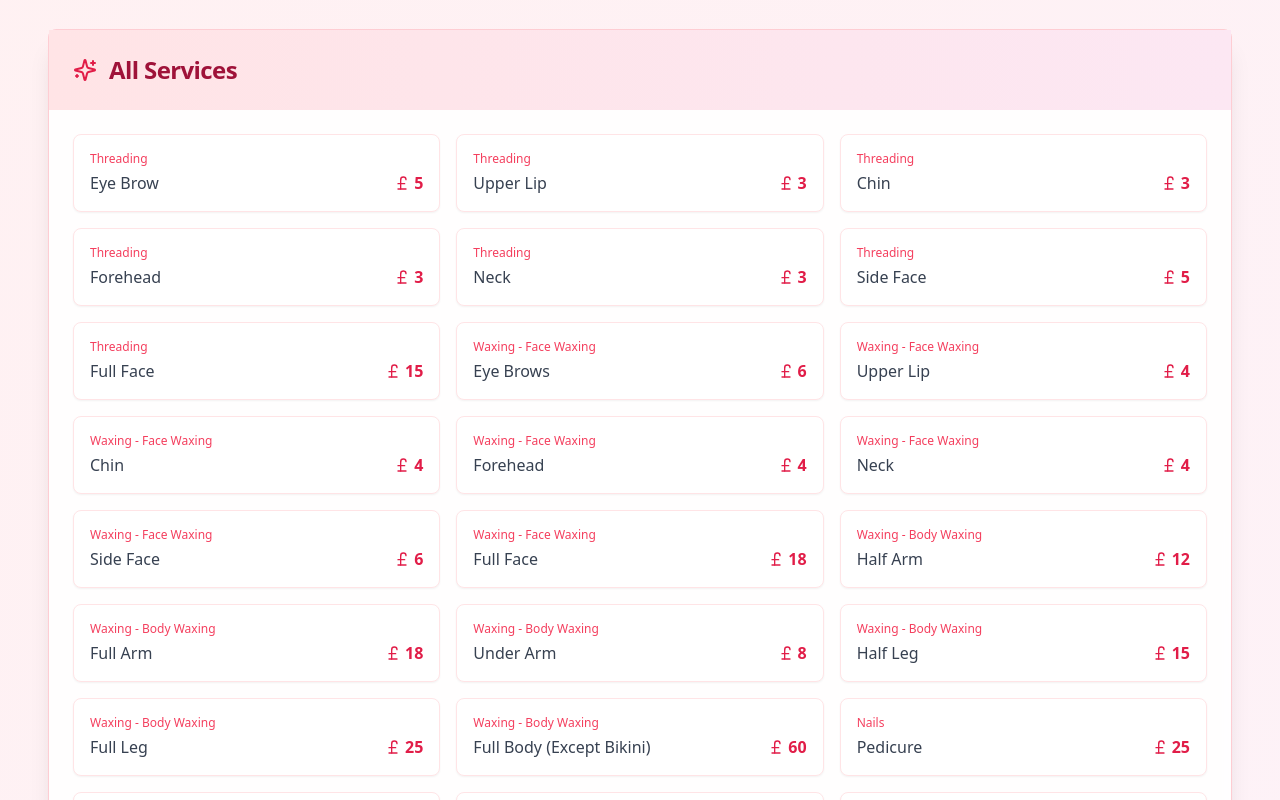
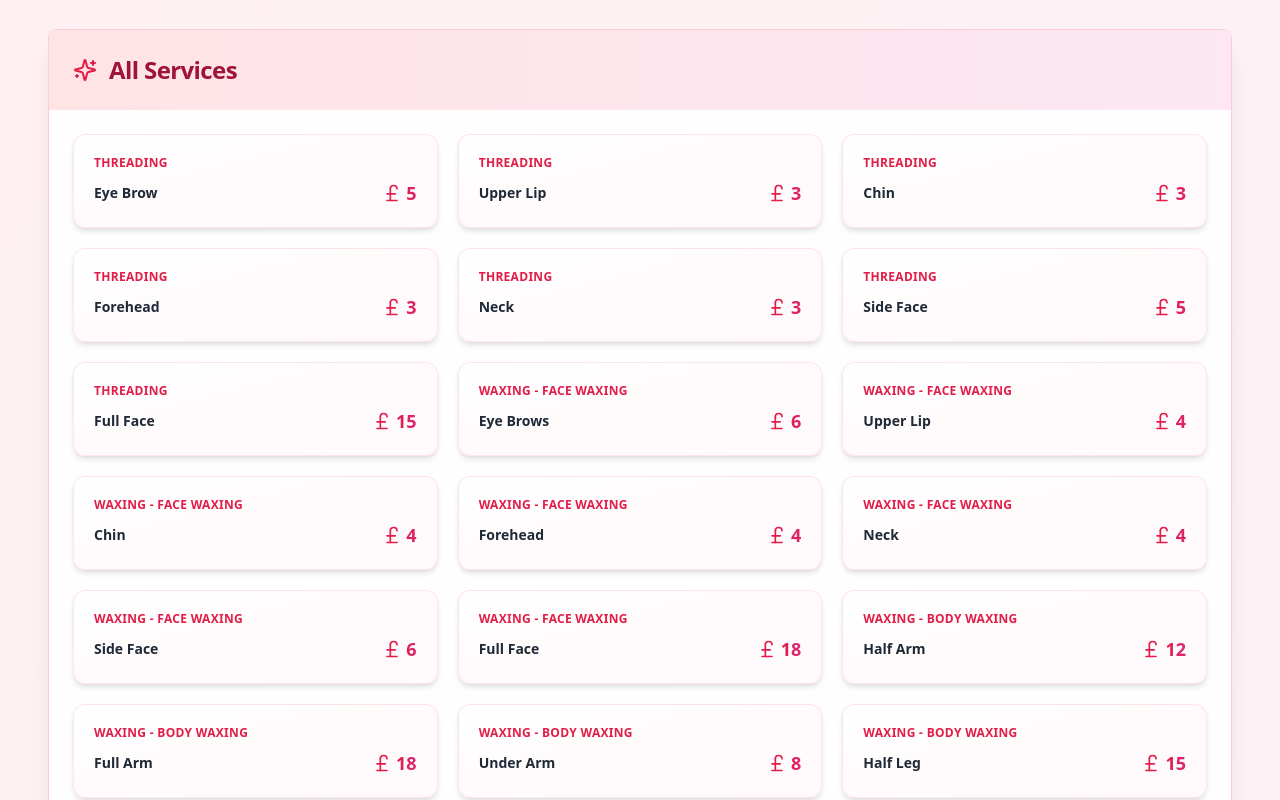
Before and after one commit to joyanta86/feminabeauty, a React (Vite) app: page / in a window 1280 px wide. Shown: the part 1700-2500 px from the top of the page. Built offline with nearby package versions, Linux system fonts and the light colour scheme.

Commit message:
Enhance services section
Update the services section to be more lucrative.

```diff
--- a/src/components/ServicesSection.tsx
+++ b/src/components/ServicesSection.tsx
@@ -109,11 +109,14 @@ const ServicesSection = () => {
   ];
 
   const renderServiceCard = (service: { name: string; price: string }) => (
-    <div key={service.name} className="flex justify-between items-center p-4 bg-gradient-to-r from-rose-25 to-pink-25 rounded-lg border-l-4 border-rose-300 hover:bg-rose-50 transition-colors duration-200">
-      <span className="text-gray-700 font-medium">{service.name}</span>
-      <div className="flex items-center gap-1 text-rose-600 font-semibold">
-        <PoundSterling className="h-4 w-4" />
-        {service.price.replace('£', '')}
+    <div key={service.name} className="group flex justify-between items-center p-5 bg-gradient-to-r from-white via-rose-50/50 to-pink-50/50 rounded-xl border border-rose-200/60 hover:border-rose-300 hover:shadow-lg hover:shadow-rose-100/50 transition-all duration-300 hover:scale-[1.02] relative overflow-hidden">
+      <div className="absolute inset-0 bg-gradient-to-r from-rose-500/5 to-pink-500/5 opacity-0 group-hover:opacity-100 transition-opacity duration-300"></div>
+      <span className="text-gray-800 font-semibold text-sm relative z-10 group-hover:text-rose-800 transition-colors duration-200">{service.name}</span>
+      <div className="flex items-center gap-1 text-rose-600 font-bold text-lg relative z-10 group-hover:text-rose-700 transition-colors duration-200">
+        <PoundSterling className="h-5 w-5 group-hover:scale-110 transition-transform duration-200" />
+        <span className="bg-gradient-to-r from-rose-600 to-pink-600 bg-clip-text text-transparent group-hover:from-rose-700 group-hover:to-pink-700">
+          {service.price.replace('£', '')}
+        </span>
       </div>
     </div>
   );
@@ -137,15 +140,18 @@ const ServicesSection = () => {
     });
 
     return (
-      <div className="grid md:grid-cols-2 lg:grid-cols-3 gap-4">
+      <div className="grid md:grid-cols-2 lg:grid-cols-3 gap-5">
         {allServices.map((service, index) => (
-          <div key={index} className="p-4 bg-white rounded-lg shadow-sm border border-rose-100 hover:shadow-md transition-shadow duration-200">
-            <div className="text-xs text-rose-500 font-medium mb-1">{service.category}</div>
-            <div className="flex justify-between items-center">
-              <span className="text-gray-700 font-medium">{service.name}</span>
-              <div className="flex items-center gap-1 text-rose-600 font-semibold">
-                <PoundSterling className="h-4 w-4" />
-                {service.price.replace('£', '')}
+          <div key={index} className="group p-5 bg-gradient-to-br from-white via-rose-50/30 to-pink-50/30 rounded-xl shadow-md border border-rose-200/50 hover:shadow-lg hover:shadow-rose-100/40 transition-all duration-300 hover:scale-[1.02] relative overflow-hidden">
+            <div className="absolute inset-0 bg-gradient-to-br from-rose-500/3 to-pink-500/3 opacity-0 group-hover:opacity-100 transition-opacity duration-300"></div>
+            <div className="text-xs text-rose-600 font-semibold mb-2 uppercase tracking-wide relative z-10">{service.category}</div>
+            <div className="flex justify-between items-center relative z-10">
+              <span className="text-gray-800 font-semibold text-sm group-hover:text-rose-800 transition-colors duration-200">{service.name}</span>
+              <div className="flex items-center gap-1 text-rose-600 font-bold text-lg group-hover:text-rose-700 transition-colors duration-200">
+                <PoundSterling className="h-5 w-5 group-hover:scale-110 transition-transform duration-200" />
+                <span className="bg-gradient-to-r from-rose-600 to-pink-600 bg-clip-text text-transparent group-hover:from-rose-700 group-hover:to-pink-700">
+                  {service.price.replace('£', '')}
+                </span>
               </div>
             </div>
           </div>
```
